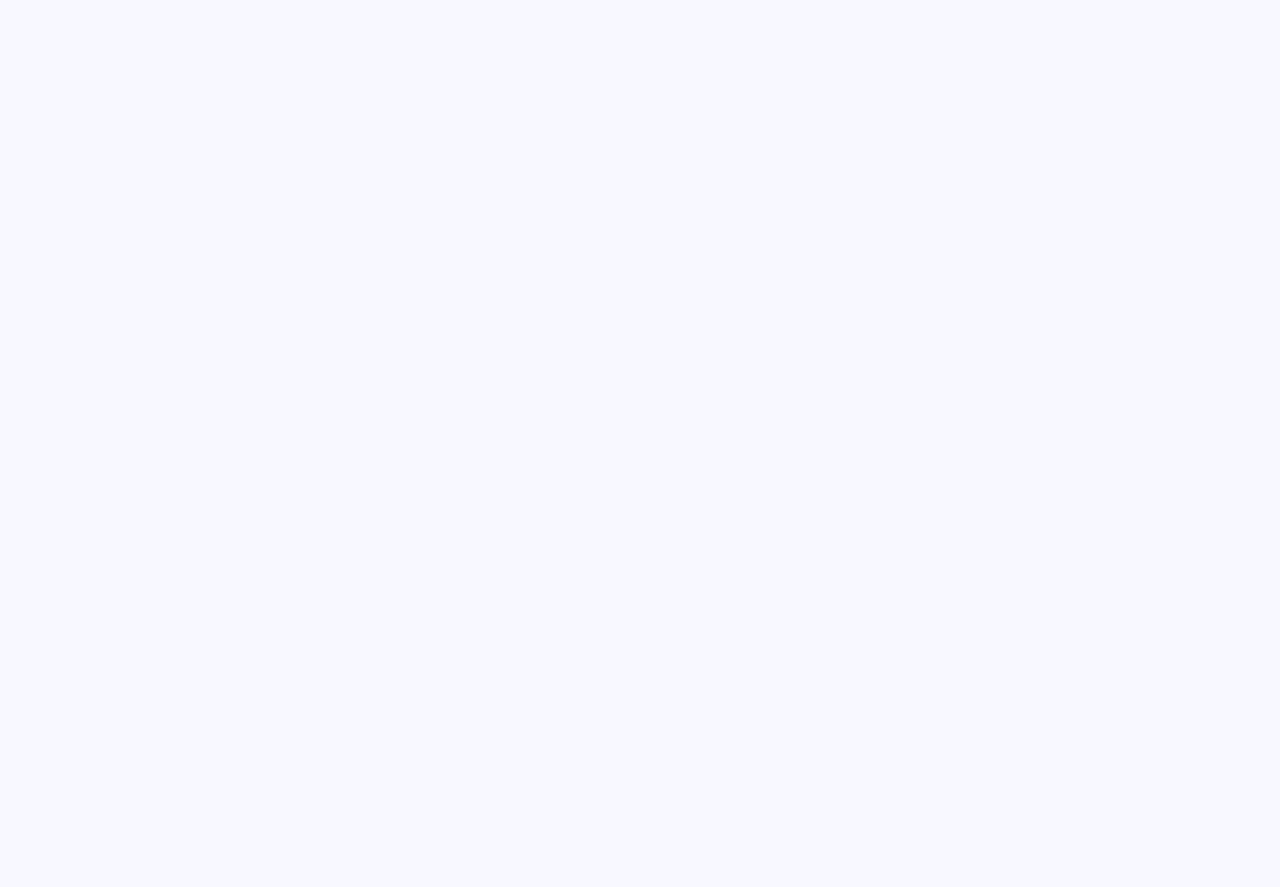
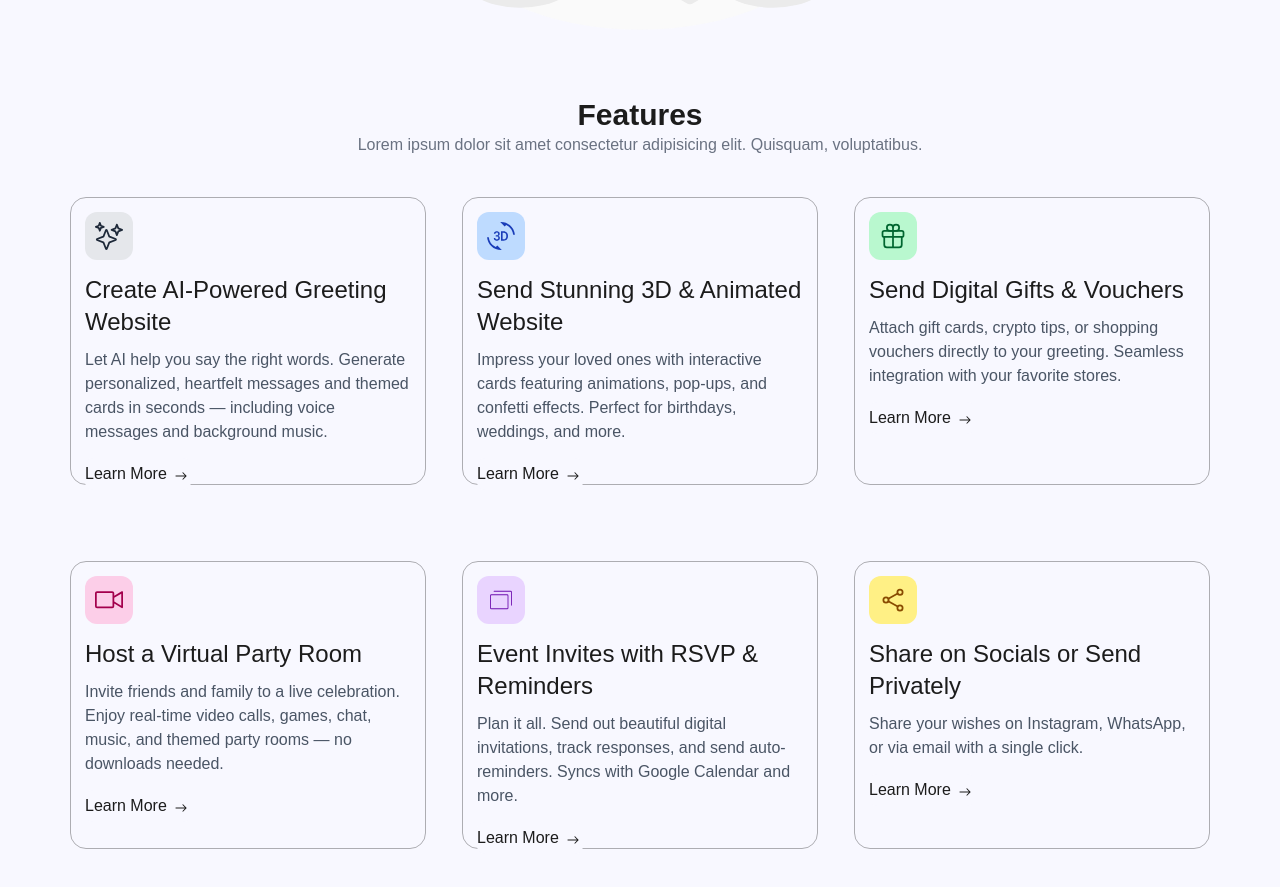
Before and after one commit to OlaiwonAbdullahi/wishcube, a Next.js app: page / in a window 1280 px wide. Shown: the part 1045-1932 px from the top of the page. Before the commit the page ends 1070 px from the top, so only its background shows below. Built offline with nearby package versions, Linux system fonts and the light colour scheme; a web font is replaced by a local one.

Commit message:
Enhance feature display with dynamic data and improve FeatureCard component structure

```diff
--- a/app/components/feature.tsx
+++ b/app/components/feature.tsx
@@ -1,12 +1,99 @@
 import React from "react";
 import FeatureCard from "./featureCard";
+import {
+  IoGiftOutline,
+  IoShareSocialOutline,
+  IoSparklesOutline,
+} from "react-icons/io5";
+import { Md3dRotation } from "react-icons/md";
+import { GoDeviceCameraVideo } from "react-icons/go";
+import { PiCardsThin } from "react-icons/pi";
 
 const Feature = () => {
+  const featureCardData = [
+    {
+      icon: (
+        <span className="text-gray-800 bg-gray-200 p-2.5 rounded-xl flex justify-center items-center mb-1">
+          <IoSparklesOutline className=" size-7 " />
+        </span>
+      ),
+      title: "Create AI-Powered Greeting Website",
+      description:
+        "Let AI help you say the right words. Generate personalized, heartfelt messages and themed cards in seconds — including voice messages and background music.",
+    },
+    {
+      icon: (
+        <span className="text-blue-800 bg-blue-200 p-2.5 rounded-xl flex justify-center items-center mb-1">
+          <Md3dRotation className=" size-7 " />
+        </span>
+      ),
+      title: " Send Stunning 3D & Animated Website",
+      description:
+        "Impress your loved ones with interactive cards featuring animations, pop-ups, and confetti effects. Perfect for birthdays, weddings, and more.",
+    },
+    {
+      icon: (
+        <span className="text-green-800 bg-green-200 p-2.5 rounded-xl flex justify-center items-center mb-1">
+          <IoGiftOutline className=" size-7 " />
+        </span>
+      ),
+      title: " Send Digital Gifts & Vouchers",
+      description:
+        "Attach gift cards, crypto tips, or shopping vouchers directly to your greeting. Seamless integration with your favorite stores.",
+    },
+    {
+      icon: (
+        <span className="text-pink-800 bg-pink-200 p-2.5 rounded-xl flex justify-center items-center mb-1">
+          <GoDeviceCameraVideo className=" size-7 " />
+        </span>
+      ),
+      title: "  Host a Virtual Party Room",
+      description:
+        "Invite friends and family to a live celebration. Enjoy real-time video calls, games, chat, music, and themed party rooms — no downloads needed.",
+    },
+    {
+      icon: (
+        <span className="text-purple-800 bg-purple-200 p-2.5 rounded-xl flex justify-center items-center mb-1">
+          <PiCardsThin className=" size-7 " />
+        </span>
+      ),
+      title: "Event Invites with RSVP & Reminders",
+      description:
+        "Plan it all. Send out beautiful digital invitations, track responses, and send auto-reminders. Syncs with Google Calendar and more.",
+    },
+    {
+      icon: (
+        <span className="text-yellow-800 bg-yellow-200 p-2.5 rounded-xl flex justify-center items-center mb-1">
+          <IoShareSocialOutline className=" size-7 " />
+        </span>
+      ),
+      title: "Share on Socials or Send Privately",
+      description:
+        "Share your wishes on Instagram, WhatsApp, or via email with a single click.",
+    },
+  ];
+
   return (
-    <div>
-      <div className=""></div>
+    <div className="px-[30px] md:px-[60px] bg-[#F8F8FF]">
       <div className="">
-        <FeatureCard />
+        <h1 className="text-3xl font-bold text-center">Features</h1>
+        <p className="text-center text-gray-500">
+          Lorem ipsum dolor sit amet consectetur adipisicing elit. Quisquam,
+          voluptatibus.
+        </p>
+      </div>
+      <div className="">
+        <div className="grid grid-cols-1 md:grid-cols-2 lg:grid-cols-3 md:gap-4 sm:gap-1.5 gap-1.5 mt-5 mb-4 md:mb-10">
+          {featureCardData.map((card, index) => (
+            <div key={index} className="flex justify-center">
+              <FeatureCard
+                icon={card.icon}
+                title={card.title}
+                description={card.description}
+              />
+            </div>
+          ))}
+        </div>
       </div>
     </div>
   );
--- a/app/components/featureCard.tsx
+++ b/app/components/featureCard.tsx
@@ -1,21 +1,24 @@
-import React from "react";
+import React, { ReactNode } from "react";
 import { IoIosArrowRoundForward } from "react-icons/io";
-import { IoSparklesOutline } from "react-icons/io5";
 
-const FeatureCard = () => {
+type FeatureCardProps = {
+  icon: ReactNode;
+  title: string;
+  description: string;
+};
+
+const FeatureCard: React.FC<FeatureCardProps> = ({
+  icon,
+  title,
+  description,
+}) => {
   return (
     <div>
-      <div className=" gap-2.5 border border-black/30 mx-2.5 p-2.5 flex flex-col justify-start rounded-2xl items-start mt-5 mb-10">
-        <span className=" text-purple-800 bg-purple-200 p-2.5 rounded-xl flex justify-center items-center mb-1">
-          <IoSparklesOutline className=" size-7 " />
-        </span>
-        <h2 className=" text-2xl font-medium ">Create AI-Powered Greeting</h2>
-        <p className="text-gray-600 mb-1">
-          Let AI help you say the right words. Generate personalized, heartfelt
-          messages and themed cards in seconds — including voice messages and
-          background music.
-        </p>
-        <button className="flex gap-1 items-center text-[#1C1C1C]  bg-[#F8F8FF] py-1  cursor-pointer rounded-lg hover:bg-[#cfcfcf] transition duration-300 ease-in-out">
+      <div className="gap-2.5 border h-72 border-black/30 mx-2.5 p-3.5 flex flex-col justify-start rounded-2xl items-start mt-5 mb-10">
+        <span className="">{icon}</span>
+        <h2 className="text-2xl font-medium">{title}</h2>
+        <p className="text-gray-600 mb-1">{description}</p>
+        <button className="flex gap-1 items-center text-[#1C1C1C] bg-[#F8F8FF] py-1 cursor-pointer rounded-lg  transition duration-300 ease-in-out">
           Learn More <IoIosArrowRoundForward className="size-5 mt-1" />
         </button>
       </div>
--- a/app/components/hero.tsx
+++ b/app/components/hero.tsx
@@ -6,7 +6,7 @@ import Image from "next/image";
 const Hero = () => {
   return (
     <div>
-      <div className="">
+      <div className=" h-[70vh] flex flex-col justify-center items-center p-4 bg-[#F8F8FF]">
         <span></span>
         <h2 className=" text-4xl md:text-5xl font-bold text-center mt-10 mb-5 leading- text-[#1C1C1C]">
           A Universe of Greetings, Gifts & Virtual Celebrations
--- a/app/components/navbar.tsx
+++ b/app/components/navbar.tsx
@@ -5,10 +5,10 @@ import React from "react";
 
 const Navbar = () => {
   return (
-    <div className="flex justify-between items-center bg-white p-3 md:w-full w-11/12 mx-auto md:rounded-none rounded-2xl border border-black/40 md:border-0 mt-2 shadow-md">
+    <div className="flex justify-between items-center bg-white/20 p-3 md:w-4/5  backdrop-blur-md sticky top-0 w-10/12 mx-auto rounded-2xl border border-black/40  mt-2 ">
       <div className="text-xl font-semibold">WishCube</div>
       <SignInButton mode="modal">
-        <button className="bg-[#1C1C1C] text-[#F8F8FF] py-2 px-3 rounded-xl hover:bg-[#2C2C2C] transition duration-300 ease-in-out">
+        <button className="bg-[#1C1C1C] cursor-pointer text-[#F8F8FF] py-2 px-3 rounded-xl hover:bg-[#2C2C2C] transition duration-300 ease-in-out">
           Get Started
         </button>
       </SignInButton>
```
